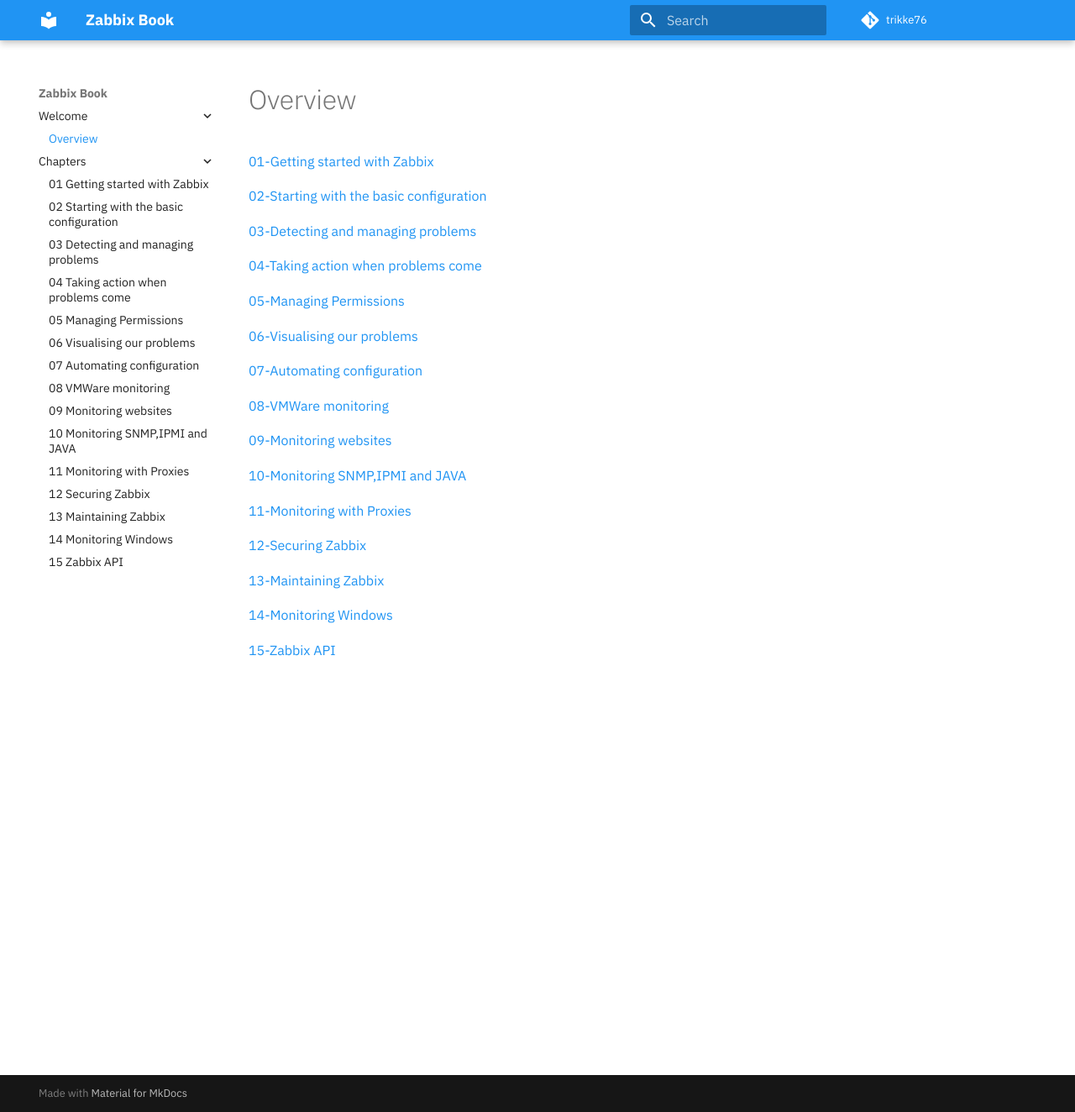
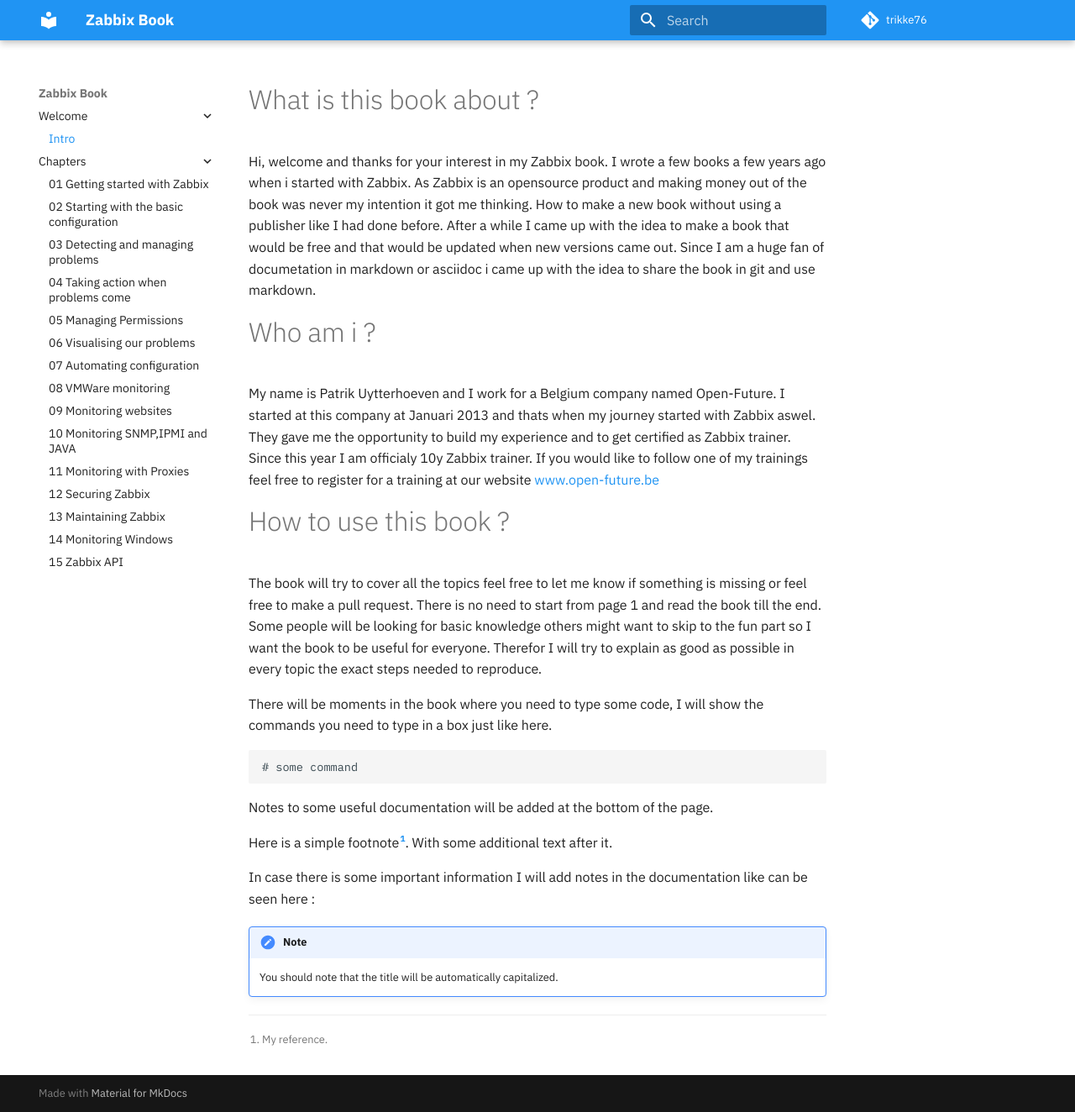
Before and after one commit to Trikke76/Zabbix-Book, an MkDocs documentation site: the page built from docs/index.md, in a window 1280 px wide and 1324 px high. Shown: the whole window at 84% size. Built offline with MkDocs 1.6.1 and Material for MkDocs 9.7.7, drawn with Linux system fonts in a browser that asks for light colours; comment, search, counter and statistics services are not loaded.

Commit message:
added intro page

````diff
--- a/docs/index.md
+++ b/docs/index.md
@@ -1,29 +1,38 @@
-[01-Getting started with Zabbix](01-Getting started with Zabbix.md)
+# What is this book about ?
 
-[02-Starting with the basic configuration](02-Starting with the basic configuration.md)
+Hi, welcome and thanks for your interest in my Zabbix book. I wrote a few books a few years ago when i started with Zabbix.
+As Zabbix is an opensource product and making money out of the book was never my intention it got me thinking.
+How to make a new book without using a publisher like I had done before.
+After a while I came up with the idea to make a book that would be free and that would be updated when new versions came out.
+Since I am a huge fan of documetation in markdown or asciidoc i came up with the idea to share the book in git and use markdown.
 
-[03-Detecting and managing problems](03-Detecting and managing problems.md)
+# Who am i ?
 
-[04-Taking action when problems come](04-Taking action when problems come.md)
+My name is Patrik Uytterhoeven and I work for a Belgium company named Open-Future. I started at this company at Januari 2013 and thats
+when my journey started with Zabbix aswel. They gave me the opportunity to build my experience and to get certified as Zabbix trainer.
+Since this year I am officialy 10y Zabbix trainer. If you would like to follow one of my trainings feel free to register for a training at our website [www.open-future.be](www.open-future.be)
 
-[05-Managing Permissions](05-Managing Permissions.md)
 
-[06-Visualising our problems](06-Visualising our problems.md)
+# How to use this book ?
 
-[07-Automating configuration](07-Automating configuration.md)
+The book will try to cover all the topics feel free to let me know if something is missing or feel free to make a pull request.
+There is no need to start from page 1 and read the book till the end. Some people will be looking for basic knowledge others might want to skip to the fun part so I want the book to be useful for everyone. Therefor I will try to explain as good as possible in every topic the exact steps needed to reproduce.
 
-[08-VMWare monitoring](08-VMWare monitoring.md)
+There will be moments in the book where you need to type some code, I will show the commands you need to type in a box just like here.
 
-[09-Monitoring websites](09-Monitoring websites.md)
+```
+# some command
+```
 
-[10-Monitoring SNMP,IPMI and JAVA](10-Monitoring SNMP,IPMI and JAVA.md)
+Notes to some useful documentation will be added at the bottom of the page.
 
-[11-Monitoring with Proxies](11-Monitoring with Proxies.md)
 
-[12-Securing Zabbix](12-Securing Zabbix.md)
+Here is a simple footnote[^1]. With some additional text after it.
 
-[13-Maintaining Zabbix](13-Maintaining Zabbix.md)
+[^1]: My reference.
 
-[14-Monitoring Windows](14-Monitoring Windows.md)
 
-[15-Zabbix API](15-Zabbix API.md)
+In case there is some important information I will add notes in the documentation like can be seen here :
+
+!!! note
+    You should note that the title will be automatically capitalized.
--- a/mkdocs.yml
+++ b/mkdocs.yml
@@ -12,7 +12,7 @@ docs_dir: docs
 # Navigation
 nav:
   - Welcome:
-    - Overview: index.md
+    - Intro: index.md
   - Chapters:
     - 01-Getting started with Zabbix.md
     - 02-Starting with the basic configuration.md
````
